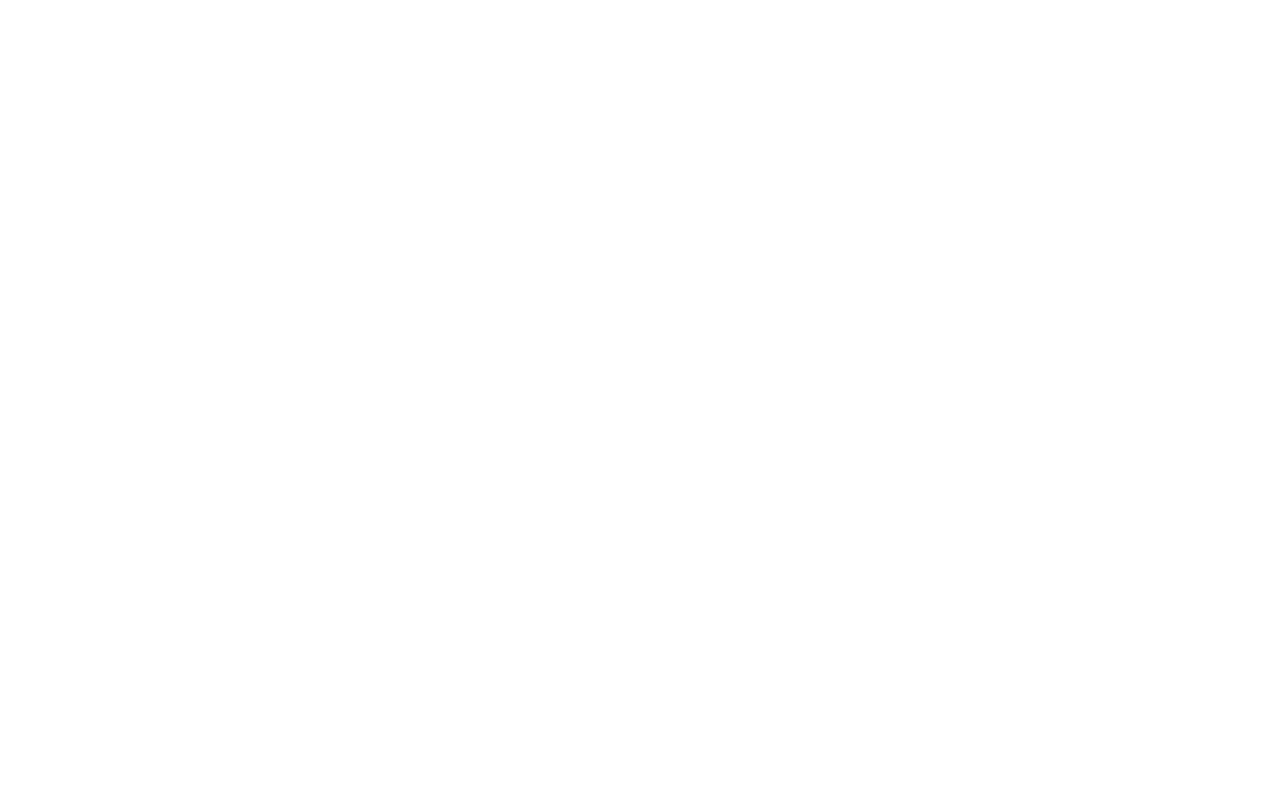
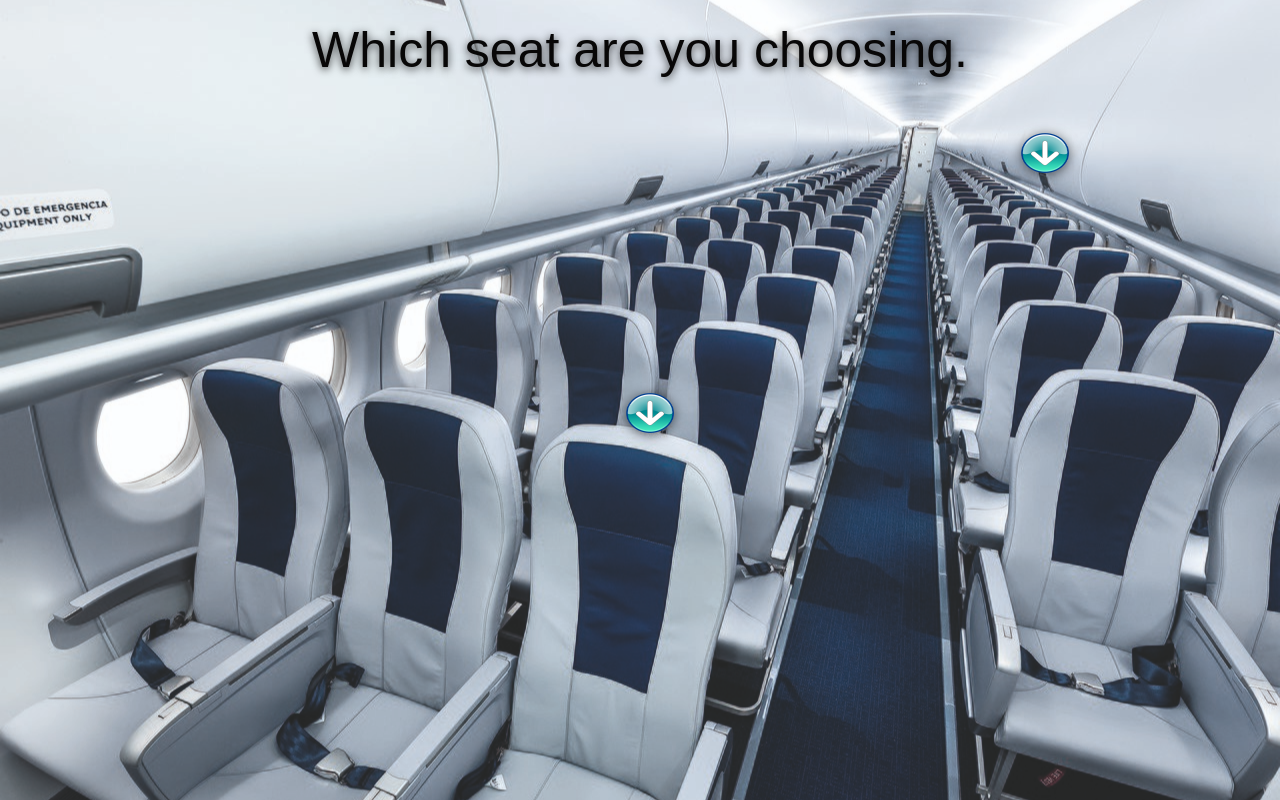
Before and after one commit to Jubin2004/jubin-website, a React (Vite) app: page /PlaneSeats in a window 1280 px wide. Before the commit this address had no page. Built offline with nearby package versions, Linux system fonts and the light colour scheme; a web font is replaced by a local one.

Commit message:
web-3: plane seats added, buttons hover fix

```diff
--- a/src/App.css
+++ b/src/App.css
@@ -39,6 +39,7 @@
     height: 500px;
 }
 .Top {
+    margin-top: 15px;
   font-size: 100px;
   margin-left: 30px;
   position: relative;
@@ -52,13 +53,13 @@
     display: inline-block;
     font-size: 20px;
     left: 200px;
-    top: 80px;
+    top: 100px;
     position: relative;
 }
 .Bubble {
     display: inline-block;
     font-size: 20px;
-    top: 145px;
+    top: 170px;
     right: 33px;
     position: relative;
 }
@@ -68,6 +69,12 @@
     left: 490px;
     bottom: 50px;
     position: relative;
+}
+.Plane img, .Bubble img, .City img {
+    transition: transform 0.2s;
+}
+.Plane img:hover, .Bubble img:hover, .City img:hover {
+    transform: scale(1.15);
 }
 .Further {
     font-size: 20px;
--- a/src/App.tsx
+++ b/src/App.tsx
@@ -3,6 +3,7 @@
 import "./App.css";
 import Game from "./Game";
 import Form from "./Php";
+import PlaneSeats from "./PlaneSeats";
 import arrow from "./components/pics/frutaer/frutiger_arrow_down.png";
 
 function Home() {
@@ -11,7 +12,7 @@
       <div style={{ position: "relative", zIndex: 1 }}>
         <h1 className="Top my-font">Welcome to my world.</h1>
         <h1 className="Under-Top my-font">~Jubin Gafur</h1>
-        <Link className="Plane my-font" to="/AppListGroup">
+        <Link className="Plane my-font" to="/PlaneSeats">
           <img src={arrow}/>
         </Link>
         <br />
@@ -32,6 +33,7 @@
     <Routes>
       <Route path="/" element={<Home />} />
       <Route path="/AppListGroup" element={<AppListGroup />} />
+      <Route path="/PlaneSeats" element={<PlaneSeats />} />
       <Route path="/Game" element={<Game />} />
       <Route path="/Php" element={<Form />} />
     </Routes>
--- a/src/AppListGroup.css
+++ b/src/AppListGroup.css
@@ -16,10 +16,10 @@
 }
 .Title{
     font-size: 60px;
+    color: black;
     margin-top: 10px;
     margin-bottom: 120px;
     position: relative;
-    color:rgb(126, 121, 175);
 }
 .Column-container{
     position: relative;
--- a/src/AppListGroup.tsx
+++ b/src/AppListGroup.tsx
@@ -38,7 +38,7 @@
 
   return (
     <div className="Parent-container">
-      <h1 className="Title my-font">The story of This World:</h1>
+      <h1 className="Title">The story of This World:</h1>
       <div className="carousel-wrapper">
         <button
           className="carousel-btn"
--- /dev/null
+++ b/src/PlaneSeats.css
@@ -0,0 +1,50 @@
+.seats-container {
+    position: relative;
+    width: 100%;
+    min-height: 100vh;
+    background-size: cover;
+    background-position: center;
+    background-repeat: no-repeat;
+    overflow: hidden;
+}
+
+.seats-title {
+    text-align: center;
+    color: rgb(8, 7, 7);
+    font-size: 50px;
+    padding-top: 20px;
+    text-shadow: 0 2px 8px rgba(0, 0, 0, 0.8);
+}
+
+/* Base shared styles for all seat arrows */
+.seat-arrow {
+    display: inline-block;
+    position: relative;
+}
+
+.seat-arrow img {
+    width: 60px;
+    cursor: pointer;
+    filter: drop-shadow(0 2px 6px rgba(0, 0, 0, 0.6));
+    transition: transform 0.2s;
+}
+
+.seat-arrow img:hover {
+    transform: scale(1.15);
+}
+
+/* Individual positions */
+.seat-arrow-1 {
+    left: 1015px;
+    top: 40px;
+}
+
+.seat-arrow-2 {
+    left: 1500px;
+    top: 170px;
+}
+
+.seat-arrow-3 {
+    left: 500px;
+    top: 300px;
+}
--- /dev/null
+++ b/src/PlaneSeats.tsx
@@ -0,0 +1,21 @@
+import { Link } from "react-router-dom";
+import "./PlaneSeats.css";
+import arrow from "./components/pics/frutaer/frutiger_arrow_down.png";
+import seatsBg from "./components/pics/frutaer/plane_seats.jpg";
+
+export default function PlaneSeats() {
+  return (
+    <div className="seats-container" style={{ backgroundImage: `url(${seatsBg})` }}>
+      <h1 className="seats-title">Which seat are you choosing.</h1>
+      <Link className="seat-arrow seat-arrow-1" to="/AppListGroup">
+        <img src={arrow} />
+      </Link>
+      <Link className="seat-arrow seat-arrow-2" to="#">
+        <img src={arrow} />
+      </Link>
+      <Link className="seat-arrow seat-arrow-3" to="#">
+        <img src={arrow} />
+      </Link>
+    </div>
+  );
+}
```
